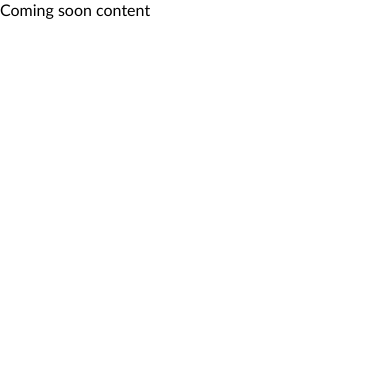
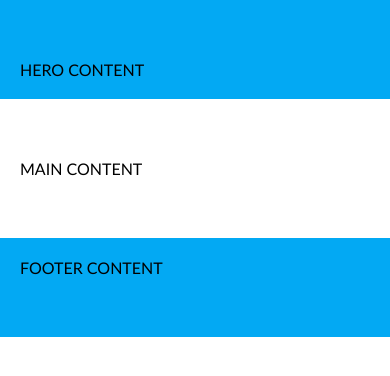
Before and after one commit to evelinao1/Coming-soon, a plain HTML site: page index.html in a window 390 px wide. Drawn offline with Linux system fonts and the light colour scheme.

Commit message:
layout and responsive design

```diff
--- a/css/custom.css
+++ b/css/custom.css
@@ -0,0 +1,11 @@
+.bg-blue {
+    background-color: #03A9F3;
+}
+
+#hero {
+    padding-bottom: 20px;
+}
+
+#footer {
+    padding-top: 20px;
+}
--- a/css/layout.css
+++ b/css/layout.css
@@ -0,0 +1,41 @@
+.container {
+    display: inline-block;
+    width: 100%;
+    padding: 60px 0;
+}
+    .container > .hero-content {
+        display: inline-block;
+        width: 600px;
+        margin: 0 calc(50% - 300px);
+    }
+    .container > .content {
+        display: inline-block;
+        width: 1000px;
+        margin: 0 calc(50% - 500px);
+    }
+    @media ( max-width: 1100px ) {
+    .container > .content {
+        width: 800px;
+        margin: 0 calc(50% - 400px);
+    }
+}
+    @media ( max-width: 900px ) {
+    .container > .content {
+        width: 600px;
+        margin: 0 calc(50% - 300px);
+    }
+}
+@media ( max-width: 700px ) {
+    .container {
+       padding: 60px 20px;
+    }
+    .container > .hero-content {
+        display: inline-block;
+        width: 100%;
+        margin: 0;
+    }
+    .container > .content {
+        width: 100%;
+        margin: 0;
+    }
+}
--- a/index.html
+++ b/index.html
@@ -19,6 +19,21 @@
     <link rel="stylesheet" href="./css/custom.css">
 </head>
 <body>
-    Coming soon content
+    <div id="hero" class="container bg-blue">
+        <div class="hero-content">
+          HERO CONTENT
+        </div>
+    </div>
+    <main id="content" class="container">
+        <div class="content">
+          MAIN CONTENT
+        </div>
+    </main>
+    <footer id="footer" class="container bg-blue" >
+        <div class="content">
+          FOOTER CONTENT
+        </div>
+    </footer>
+
 </body>
 </html>
```
